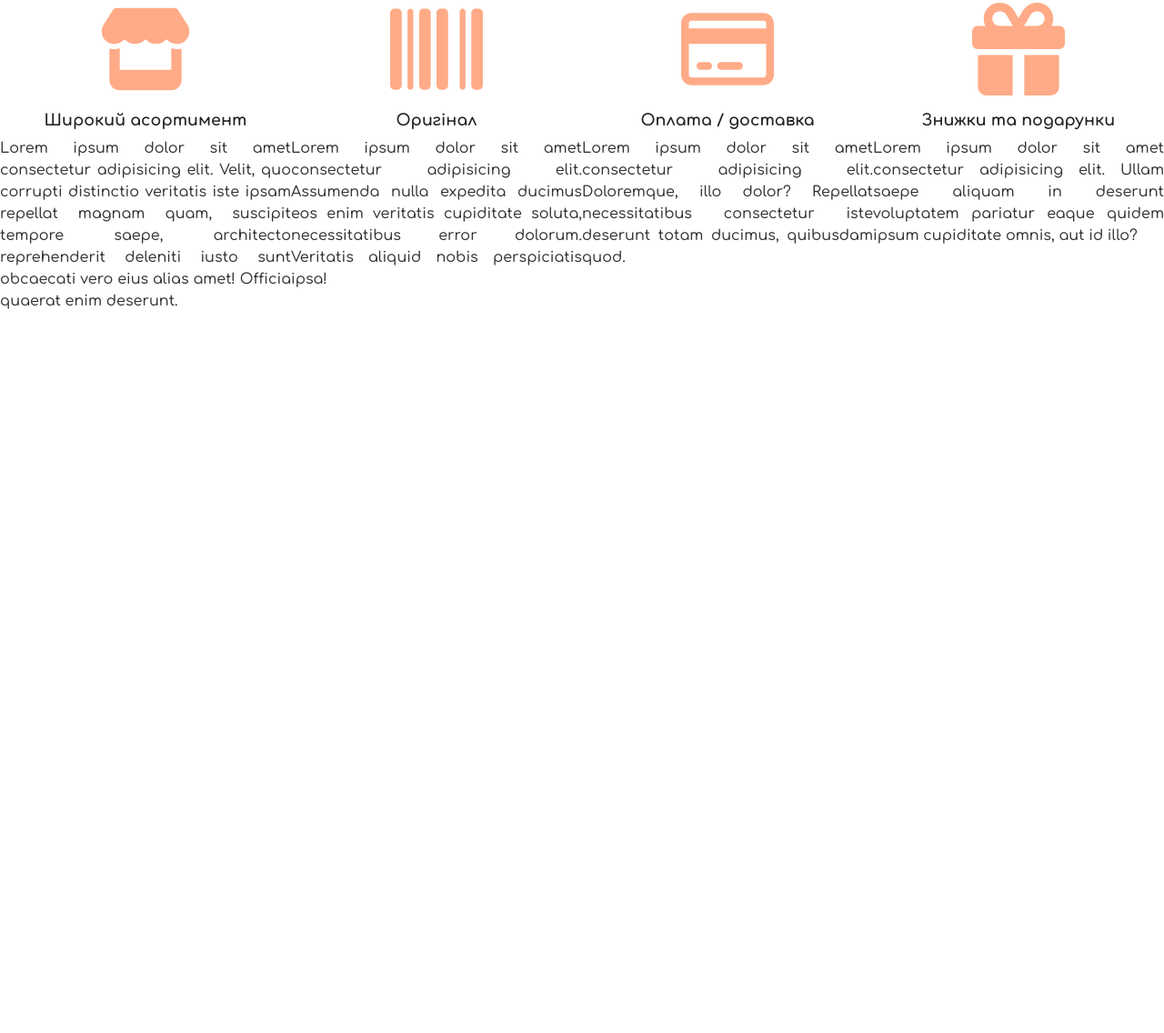
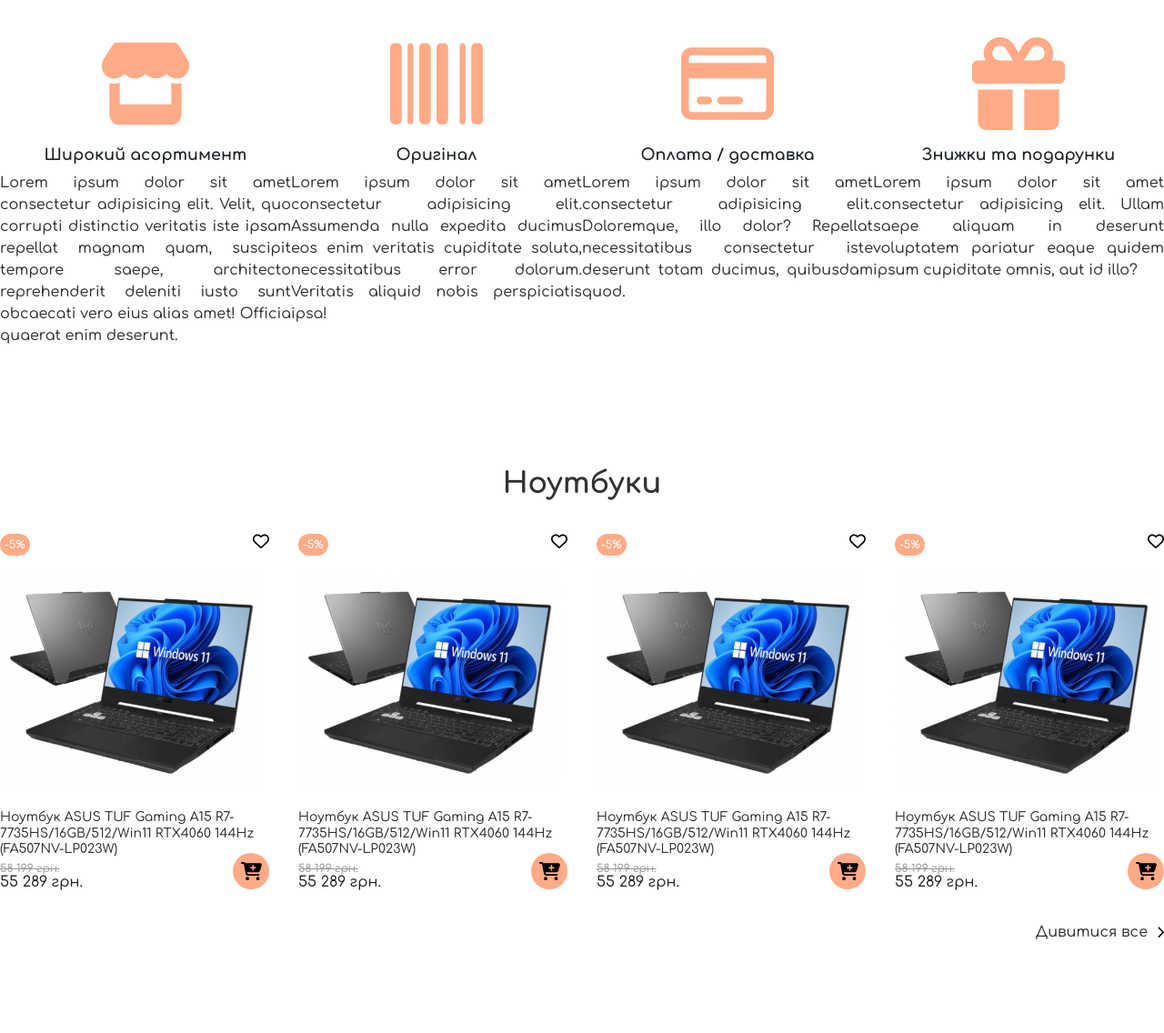
Before and after one commit to VadimLopuh/game-zone, a website: page src/index.html in a window 1280 px wide. Shown: the part 1520-2656 px from the top of the page at 91% size. Before the commit the page ends 1938 px from the top, so only its background shows below. Drawn offline with nearby package versions, Linux system fonts and the light colour scheme.

Commit message:
crate stuff-product, using a grid

```diff
--- a/src/index.html
+++ b/src/index.html
@@ -167,6 +167,67 @@
         </div>
     </section>
 
+    <section class="stuff">
+        <div class="container">
+            <h2 class="stuff__header">Ноутбуки</h2>
+            <div class="stuff__product">
+                <div class="stuff__prev">
+                    <div class="stuff__like-sale">
+                        <span class="stuff__sale">-5%</span>
+                        <span class="stuff__like"></span>
+                    </div>
+                    <img class="stuff__prev_img" src="img/product.png" alt="product">
+                    <a href="#">Ноутбук ASUS TUF Gaming A15 R7-7735HS/16GB/512/Win11 RTX4060 144Hz (FA507NV-LP023W)</a>
+                    <div class="stuff__descr">
+                        <span class="stuff__descr-out">58 199 грн.</span>
+                        <span>55 289 грн.</span>
+                        <button type="button" class="button button_sale"><img src="icons/cart.svg" alt=""></button>
+                    </div>
+                </div>
+                <div class="stuff__prev">
+                    <div class="stuff__like-sale">
+                        <span class="stuff__sale">-5%</span>
+                        <span class="stuff__like"></span>
+                    </div>
+                    <img class="stuff__prev_img" src="img/product.png" alt="product">
+                    <a href="#">Ноутбук ASUS TUF Gaming A15 R7-7735HS/16GB/512/Win11 RTX4060 144Hz (FA507NV-LP023W)</a>
+                    <div class="stuff__descr">
+                        <span class="stuff__descr-out">58 199 грн.</span>
+                        <span>55 289 грн.</span>
+                        <button type="button" class="button button_sale"><img src="icons/cart.svg" alt=""></button>
+                    </div>
+                </div>
+                <div class="stuff__prev">
+                    <div class="stuff__like-sale">
+                        <span class="stuff__sale">-5%</span>
+                        <span class="stuff__like"></span>
+                    </div>
+                    <img class="stuff__prev_img" src="img/product.png" alt="product">
+                    <a href="#">Ноутбук ASUS TUF Gaming A15 R7-7735HS/16GB/512/Win11 RTX4060 144Hz (FA507NV-LP023W)</a>
+                    <div class="stuff__descr">
+                        <span class="stuff__descr-out">58 199 грн.</span>
+                        <span>55 289 грн.</span>
+                        <button type="button" class="button button_sale"><img src="icons/cart.svg" alt=""></button>
+                    </div>
+                </div>
+                <div class="stuff__prev">
+                    <div class="stuff__like-sale">
+                        <span class="stuff__sale">-5%</span>
+                        <span class="stuff__like"></span>
+                    </div>
+                    <img class="stuff__prev_img" src="img/product.png" alt="product">
+                    <a href="#">Ноутбук ASUS TUF Gaming A15 R7-7735HS/16GB/512/Win11 RTX4060 144Hz (FA507NV-LP023W)</a>
+                    <div class="stuff__descr">
+                        <span class="stuff__descr-out">58 199 грн.</span>
+                        <span>55 289 грн.</span>
+                        <button type="button" class="button button_sale"><img src="icons/cart.svg" alt=""></button>
+                    </div>
+                </div>
+            </div>
+            <a class="stuff__link" href="#">Дивитися все<img src="icons/left.svg" alt=""></a>
+        </div>
+    </section>
+
     <script type="text/javascript" src="//code.jquery.com/jquery-1.11.0.min.js"></script>
     <script type="text/javascript" src="//code.jquery.com/jquery-migrate-1.2.1.min.js"></script>
     <script type="text/javascript" src="js/slick.min.js"></script>
--- a/src/sass/blocks/_button.scss
+++ b/src/sass/blocks/_button.scss
@@ -1,4 +1,9 @@
 .button {
+    width: 40px;
+    height: 40px;
+    background: #ffab88;
+    border: none;
+    border-radius: 50%;
 
     &_catalog {
         width: 158px;
@@ -15,4 +20,14 @@
             margin-right: 10px;
         }
     }
+
+    &_sale {
+        position: absolute;
+        right: 0;
+        bottom: 0;
+
+        img {
+            width: 23px;
+        }
+    }
 }
--- a/src/sass/blocks/_catalog.scss
+++ b/src/sass/blocks/_catalog.scss
@@ -11,6 +11,8 @@
     &__content {
         padding: 38px 0;
         position: relative;
+        background: #ffab88;
+        margin-bottom: 38px;
     }
 
     &__slider {
@@ -45,7 +47,7 @@
         svg {
             width: 100%;
             height: 100%;
-            fill: #000;
+            fill: #fff;
         }
     }
 
--- /dev/null
+++ b/src/sass/blocks/_stuff.scss
@@ -0,0 +1,94 @@
+@import '../base/misinis';
+
+.stuff {
+    min-height: 680px;
+    padding: 57px 0;
+
+    &__header {
+        color: $main-color;
+        font-size: 32px;
+        font-weight: 700;
+        text-align: center;
+        margin-bottom: 35px;
+    }
+
+    &__product {
+        display: grid;
+        grid-template-columns: 1fr 1fr 1fr 1fr;
+        grid-column-gap: 2rem;
+        grid-template-rows: auto;
+        grid-row-gap: 2rem;
+    }
+
+    &__prev {
+        width: 100%;
+
+        &_img {
+            margin: 20px 0;
+            width: 100%;
+            height: 240px;
+        }
+
+        a {
+            display: block;
+            font-size: 14px;
+            font-weight: 400;
+            color: $main-color;
+            text-decoration: none;
+            line-height: 17.5px;
+        }
+    }
+
+    &__sale {
+        width: 18px;
+        height: 9px;
+        padding: 5px;
+        border-radius: 30px;
+        font-size: 12px;
+        font-weight: 400;
+        background: #ffab88;
+        color: #fff;
+        text-align: center;
+    }
+
+    &__like {
+        background: url('../../icons/heart.svg');
+        height: 18px;
+        width: 18px;
+        display: block;
+        float: right;
+    }
+
+    &__descr {
+        margin-top: 5px;
+        position: relative;
+        display: flex;
+        flex-direction: column;
+        font-size: 16px;
+        font-weight: 500;
+        line-height: 15px;
+    }
+
+    &__descr-out {
+        font-size: 12px;
+        font-weight: 400;
+        color: rgb(153, 153, 153);
+        text-decoration: line-through;
+    }
+
+    &__link {
+        display: block;
+        color: $main-color;
+        font-size: 16px;
+        font-weight: 400;
+        text-align: right;
+        padding-top: 35px;
+        text-decoration: none;
+
+        img {
+            margin-left: 10px;
+            width: 8px;
+            transform: rotate(180deg);
+        }
+    }
+}
--- a/src/sass/style.scss
+++ b/src/sass/style.scss
@@ -5,6 +5,7 @@
 @import 'blocks/layout';
 @import 'blocks/catalog';
 @import 'blocks/benefit';
+@import 'blocks/stuff';
 
 * {
     font-family: 'Comfortaa', sans-serif;
```
Also changed, not shown: src/css/style.min.css, src/img/product.png (added).
